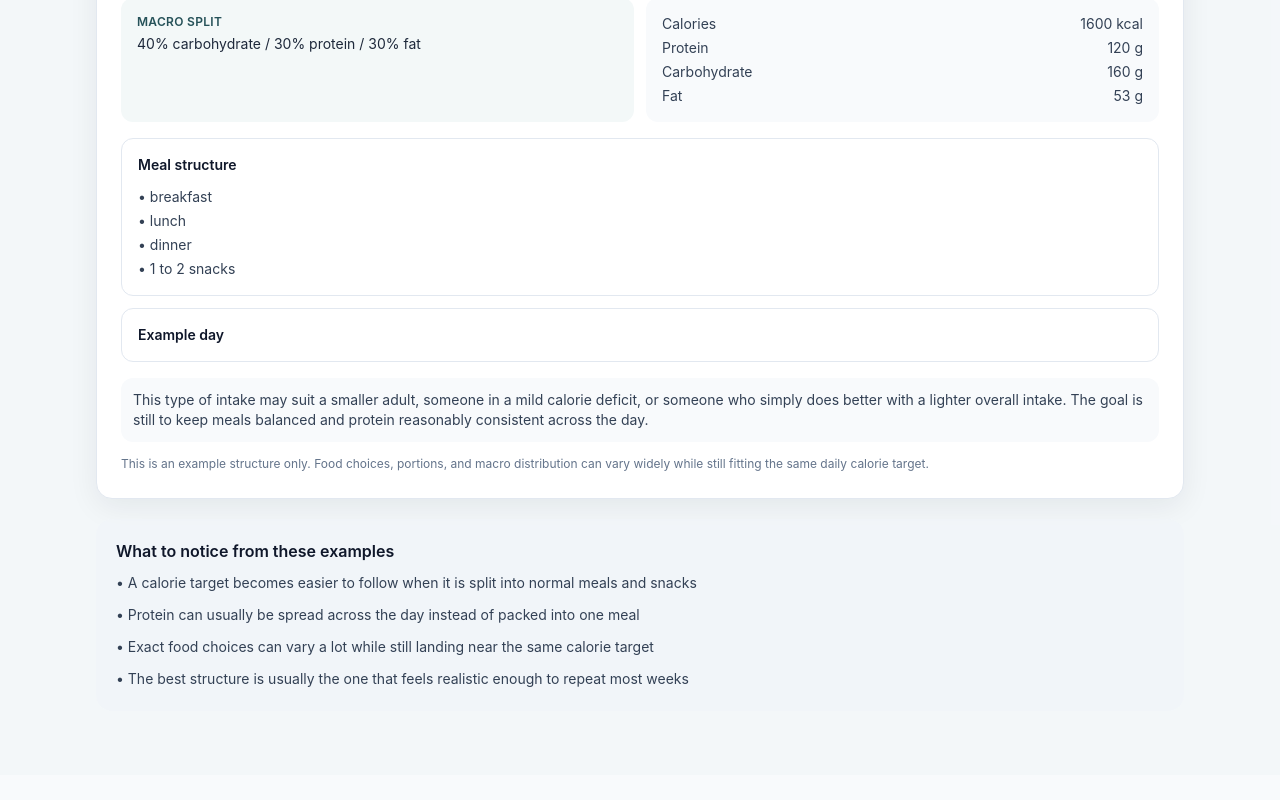
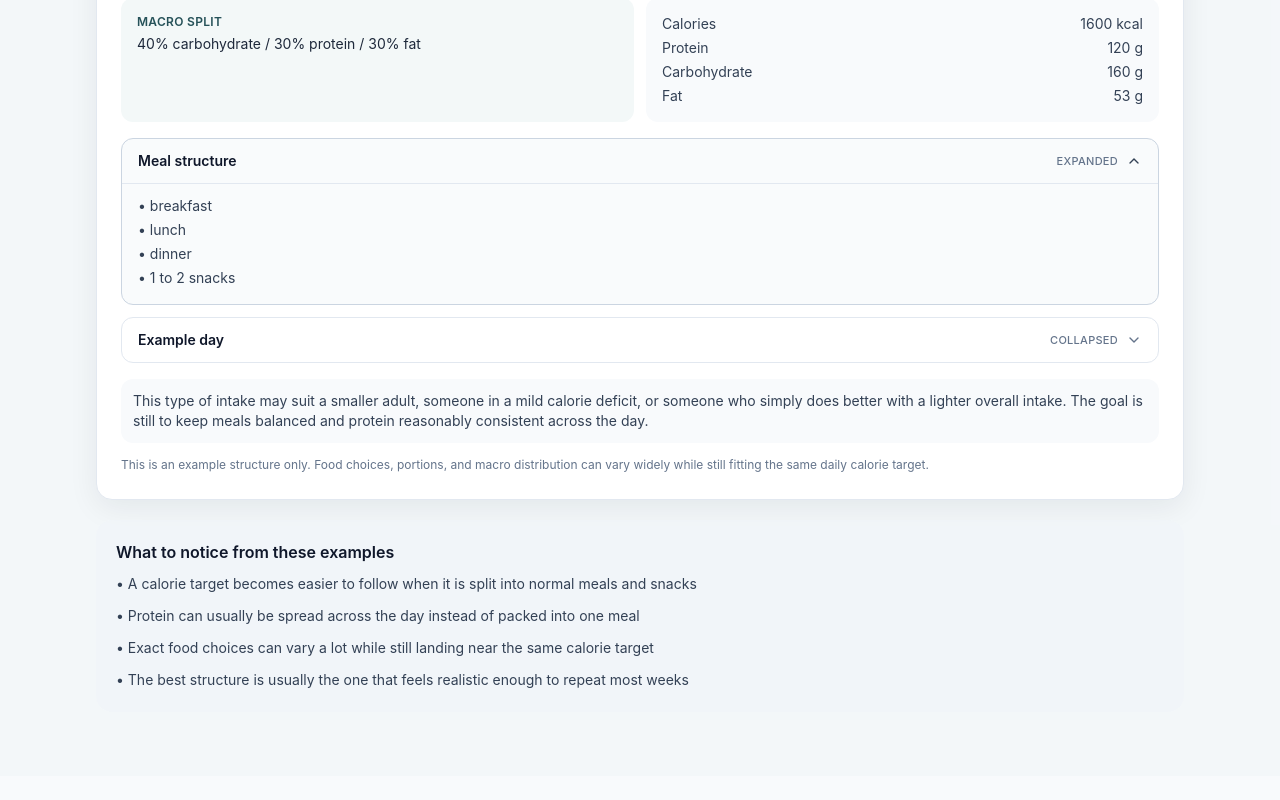
Before and after one commit to nickstergiadis/bmr-calculator, a React (Vite) app: page / in a window 1280 px wide. Shown: the part 3540-4340 px from the top of the page. Built offline with nearby package versions, Linux system fonts and the light colour scheme.

Commit message:
Improve disclosure affordance for example day/week sections

```diff
--- /dev/null
+++ b/src/components/Disclosure.tsx
@@ -0,0 +1,70 @@
+import { useId, useState, type ReactNode } from 'react';
+
+type DisclosureProps = {
+  title: string;
+  defaultOpen?: boolean;
+  children: ReactNode;
+  className?: string;
+  contentClassName?: string;
+};
+
+function ChevronIcon({ isOpen }: { isOpen: boolean }) {
+  return (
+    <svg
+      aria-hidden="true"
+      viewBox="0 0 20 20"
+      className={`h-4 w-4 shrink-0 text-slate-500 transition-transform duration-200 ease-out ${
+        isOpen ? 'rotate-180 text-slate-700' : ''
+      }`}
+      fill="none"
+      stroke="currentColor"
+      strokeWidth="1.75"
+      strokeLinecap="round"
+      strokeLinejoin="round"
+    >
+      <path d="m5 7.5 5 5 5-5" />
+    </svg>
+  );
+}
+
+export function Disclosure({ title, defaultOpen = false, children, className = '', contentClassName = '' }: DisclosureProps) {
+  const [isOpen, setIsOpen] = useState(defaultOpen);
+  const id = useId();
+  const triggerId = `${id}-trigger`;
+  const contentId = `${id}-content`;
+
+  return (
+    <section
+      className={`rounded-xl border transition-colors duration-200 ${
+        isOpen ? 'border-slate-300 bg-slate-50/80' : 'border-slate-200 bg-white'
+      } ${className}`}
+    >
+      <h4>
+        <button
+          id={triggerId}
+          type="button"
+          aria-expanded={isOpen}
+          aria-controls={contentId}
+          onClick={() => setIsOpen((open) => !open)}
+          className="flex w-full cursor-pointer items-center justify-between gap-3 rounded-xl px-4 py-3 text-left transition hover:bg-slate-50 focus-visible:outline-none focus-visible:ring-2 focus-visible:ring-clinical-600 focus-visible:ring-offset-1"
+        >
+          <span className="text-sm font-semibold text-slate-900">{title}</span>
+          <span className="flex items-center gap-2">
+            <span className="text-[11px] font-medium uppercase tracking-wide text-slate-500">{isOpen ? 'Expanded' : 'Collapsed'}</span>
+            <ChevronIcon isOpen={isOpen} />
+          </span>
+        </button>
+      </h4>
+
+      <div
+        className={`grid overflow-hidden transition-[grid-template-rows,opacity] duration-200 ease-out ${
+          isOpen ? 'grid-rows-[1fr] opacity-100' : 'grid-rows-[0fr] opacity-70'
+        }`}
+      >
+        <div id={contentId} role="region" aria-labelledby={triggerId} className="overflow-hidden">
+          <div className={`border-t border-slate-200 px-4 pb-4 pt-3 ${contentClassName}`}>{children}</div>
+        </div>
+      </div>
+    </section>
+  );
+}
--- a/src/components/MealCards.tsx
+++ b/src/components/MealCards.tsx
@@ -1,5 +1,6 @@
 import { useMemo, useState } from 'react';
 import { calorieTemplates } from '../data/calorieTemplates';
+import { Disclosure } from './Disclosure';
 import { macroTemplateContent } from '../data/content';
 import type { CalorieTemplate } from '../types/content';
 
@@ -136,18 +137,16 @@ export function MealCards() {
         </div>
 
         <div className="mt-4 space-y-3">
-          <details open className="rounded-xl border border-slate-200 p-4">
-            <summary className="cursor-pointer list-none text-sm font-semibold text-slate-900">Meal structure</summary>
-            <ul className="mt-3 space-y-1 text-sm text-slate-700">
+          <Disclosure title="Meal structure" defaultOpen>
+            <ul className="space-y-1 text-sm text-slate-700">
               {activeTemplate.mealStructure.map((meal) => (
                 <li key={`${activeTemplate.id}-${meal}`}>• {meal}</li>
               ))}
             </ul>
-          </details>
+          </Disclosure>
 
-          <details className="rounded-xl border border-slate-200 p-4">
-            <summary className="cursor-pointer list-none text-sm font-semibold text-slate-900">Example day</summary>
-            <ul className="mt-3 space-y-1.5 text-sm leading-6 text-slate-700">
+          <Disclosure title="Example day">
+            <ul className="space-y-1.5 text-sm leading-6 text-slate-700">
               <li>
                 <span className="font-medium text-slate-800">Breakfast:</span> {activeTemplate.meals.breakfast}
               </li>
@@ -171,7 +170,7 @@ export function MealCards() {
                 </li>
               ) : null}
             </ul>
-          </details>
+          </Disclosure>
         </div>
 
         <p className="mt-4 rounded-xl bg-slate-50 p-3 text-sm text-slate-700">{activeTemplate.practicalNote}</p>
--- a/src/components/WeeklyPlanCards.tsx
+++ b/src/components/WeeklyPlanCards.tsx
@@ -1,5 +1,6 @@
 import { useMemo, useState } from 'react';
 import { weeklyStructures } from '../data/weeklyStructures';
+import { Disclosure } from './Disclosure';
 
 export function WeeklyPlanCards() {
   const [activeId, setActiveId] = useState(weeklyStructures[0]?.id ?? '');
@@ -52,16 +53,15 @@ export function WeeklyPlanCards() {
           </section>
         </div>
 
-        <details className="mt-4 rounded-xl border border-slate-200 p-4">
-          <summary className="cursor-pointer list-none text-sm font-semibold text-slate-900">View example week</summary>
-          <ul className="mt-3 space-y-1 text-sm leading-6 text-slate-700">
+        <Disclosure title="Example week" className="mt-4">
+          <ul className="space-y-1 text-sm leading-6 text-slate-700">
             {activePlan.exampleWeek.map((session) => (
               <li key={`${activePlan.id}-${session.day}`}>
                 <span className="font-medium text-slate-800">{session.day}:</span> {session.activity}
               </li>
             ))}
           </ul>
-        </details>
+        </Disclosure>
 
         <p className="mt-4 rounded-xl bg-slate-50 p-3 text-sm leading-6 text-slate-700">{activePlan.practicalNote}</p>
       </article>
```
